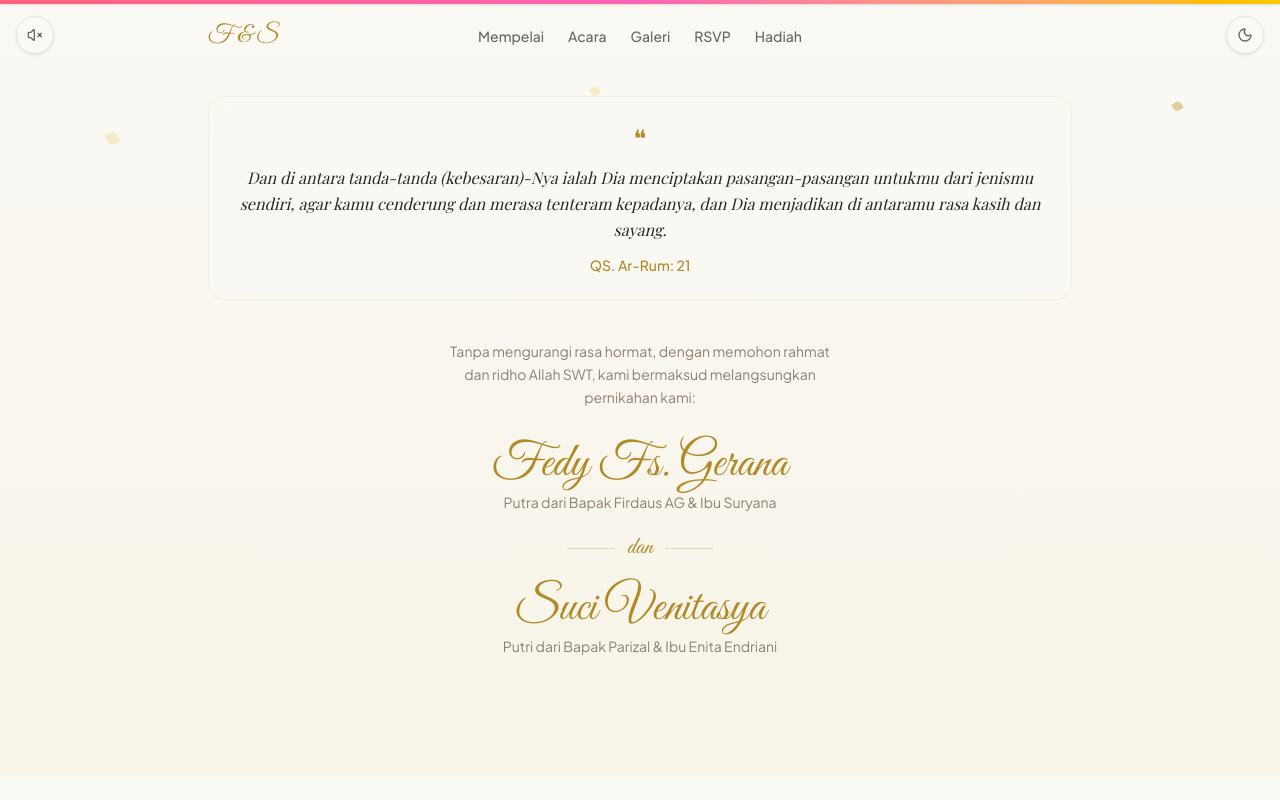
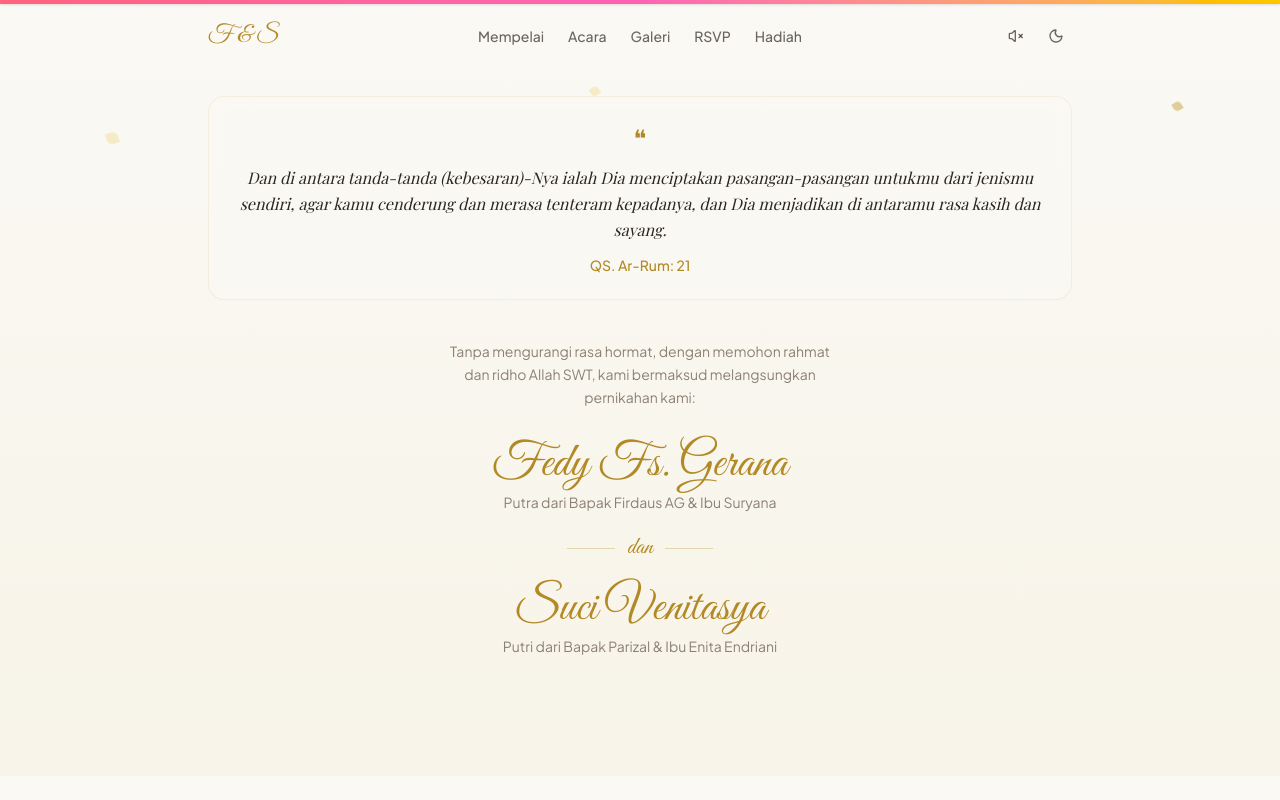
Before and after one commit to fedyfsgerana/wedding-invitation, a Next.js app: page / in a window 1280 px wide. Both pictures are taken after a click on the button "Buka Undangan". Shown: the top 800 px of the page. Built offline with nearby package versions, Linux system fonts and the light colour scheme; a web font is replaced by a local one.

Commit message:
feat: enhance FloatingControls and Navbar with mobile-specific visibility for music and theme toggles

```diff
--- a/src/components/layout/FloatingControls.tsx
+++ b/src/components/layout/FloatingControls.tsx
@@ -16,7 +16,7 @@ export function FloatingControls() {
 
     return (
         <>
-            {/* Music toggle - top left */}
+            {/* Music toggle - top left (mobile only, desktop uses navbar) */}
             <motion.button
                 initial={{ opacity: 0, y: -20 }}
                 animate={{ opacity: 1, y: 0 }}
@@ -24,7 +24,7 @@ export function FloatingControls() {
                 whileHover={{ scale: 1.1 }}
                 whileTap={{ scale: 0.9 }}
                 onClick={toggleAudio}
-                className="fixed top-4 left-4 z-50 p-2.5 rounded-full bg-background/80 backdrop-blur-md border border-border shadow-sm hover:bg-muted transition-colors text-foreground/70"
+                className="fixed top-4 left-4 z-50 p-2.5 rounded-full bg-background/80 backdrop-blur-md border border-border shadow-sm hover:bg-muted transition-colors text-foreground/70 md:hidden"
                 aria-label="Putar/Hentikan musik"
             >
                 {isPlaying
@@ -33,7 +33,7 @@ export function FloatingControls() {
                 }
             </motion.button>
 
-            {/* Theme toggle - top right */}
+            {/* Theme toggle - top right (mobile only, desktop uses navbar) */}
             <motion.button
                 initial={{ opacity: 0, y: -20 }}
                 animate={{ opacity: 1, y: 0 }}
@@ -41,7 +41,7 @@ export function FloatingControls() {
                 whileHover={{ scale: 1.1 }}
                 whileTap={{ scale: 0.9 }}
                 onClick={toggleTheme}
-                className="fixed top-4 right-4 z-50 p-2.5 rounded-full bg-background/80 backdrop-blur-md border border-border shadow-sm hover:bg-muted transition-colors text-foreground/70"
+                className="fixed top-4 right-4 z-50 p-2.5 rounded-full bg-background/80 backdrop-blur-md border border-border shadow-sm hover:bg-muted transition-colors text-foreground/70 md:hidden"
                 aria-label="Ganti mode terang/gelap"
             >
                 {theme === "light"
--- a/src/components/layout/Navbar.tsx
+++ b/src/components/layout/Navbar.tsx
@@ -2,6 +2,8 @@
 
 import { useState, useEffect } from "react";
 import { motion } from "framer-motion";
+import { useTheme } from "@/components/providers/ThemeProvider";
+import { useAudio } from "@/components/providers/AudioProvider";
 import { getLucideIcon, cn } from "@/lib/utils";
 
 const navItems = [
@@ -15,6 +17,13 @@ const navItems = [
 export function Navbar() {
     const [scrolled, setScrolled] = useState(false);
     const [activeSection, setActiveSection] = useState("");
+    const { theme, toggleTheme } = useTheme();
+    const { isPlaying, toggleAudio } = useAudio();
+
+    const SunIcon = getLucideIcon("Sun");
+    const MoonIcon = getLucideIcon("Moon");
+    const MusicIcon = getLucideIcon("Music");
+    const MusicOffIcon = getLucideIcon("VolumeX");
 
     useEffect(() => {
         const handleScroll = () => {
@@ -74,8 +83,33 @@ export function Navbar() {
                             </button>
                         ))}
                     </div>
-                    {/* Empty spacer column keeps the menu visually centered */}
-                    <div aria-hidden="true" />
+                    {/* Theme & music controls (desktop navbar only) */}
+                    <div className="flex items-center justify-end gap-2">
+                        <motion.button
+                            whileHover={{ scale: 1.1 }}
+                            whileTap={{ scale: 0.9 }}
+                            onClick={toggleAudio}
+                            className="p-2 rounded-full hover:bg-muted transition-colors text-foreground/70"
+                            aria-label="Putar/Hentikan musik"
+                        >
+                            {isPlaying
+                                ? <MusicIcon className="w-4 h-4" />
+                                : <MusicOffIcon className="w-4 h-4" />
+                            }
+                        </motion.button>
+                        <motion.button
+                            whileHover={{ scale: 1.1 }}
+                            whileTap={{ scale: 0.9 }}
+                            onClick={toggleTheme}
+                            className="p-2 rounded-full hover:bg-muted transition-colors text-foreground/70"
+                            aria-label="Ganti mode terang/gelap"
+                        >
+                            {theme === "light"
+                                ? <MoonIcon className="w-4 h-4" />
+                                : <SunIcon className="w-4 h-4" />
+                            }
+                        </motion.button>
+                    </div>
                 </div>
             </motion.nav>
 
```
